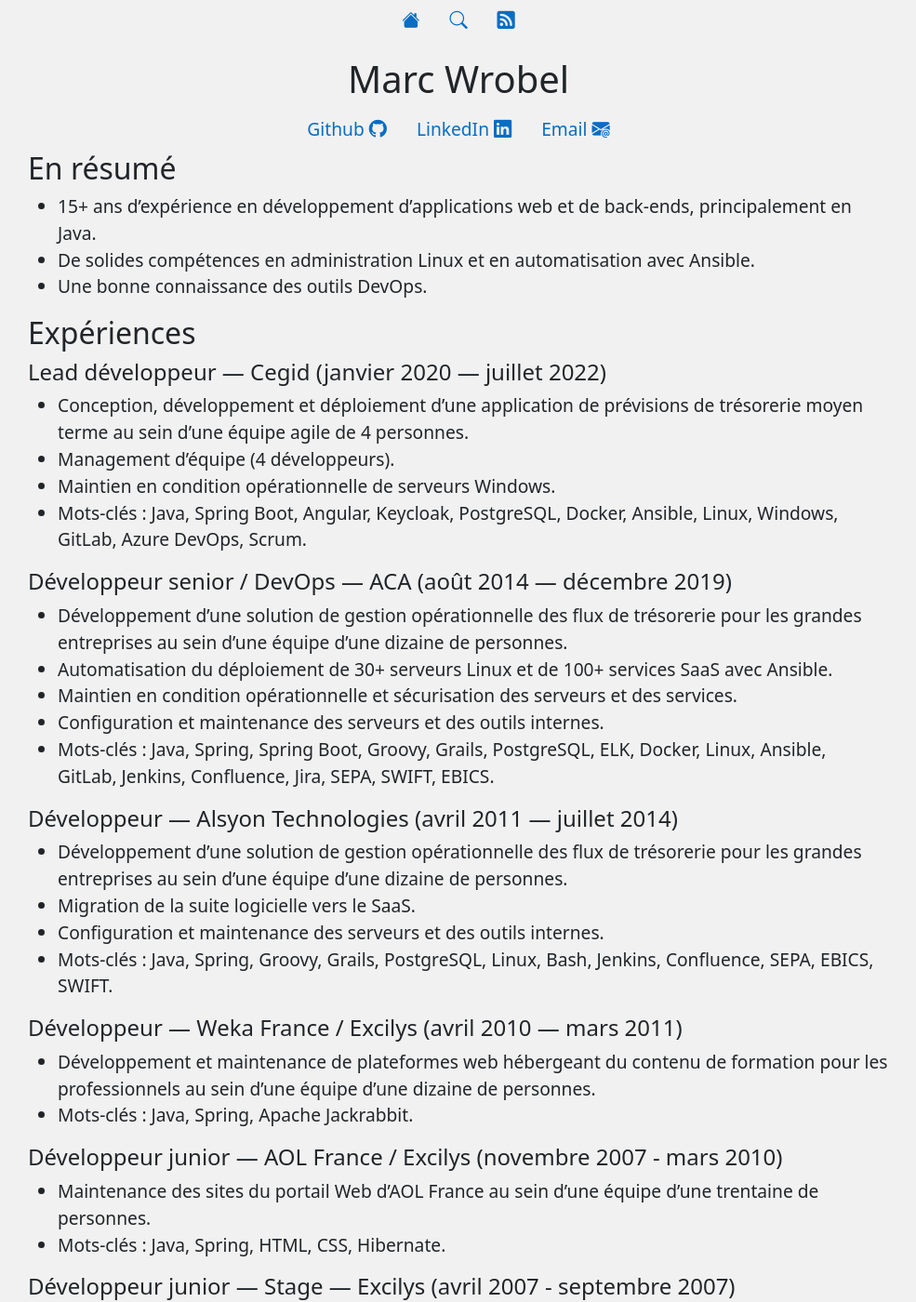
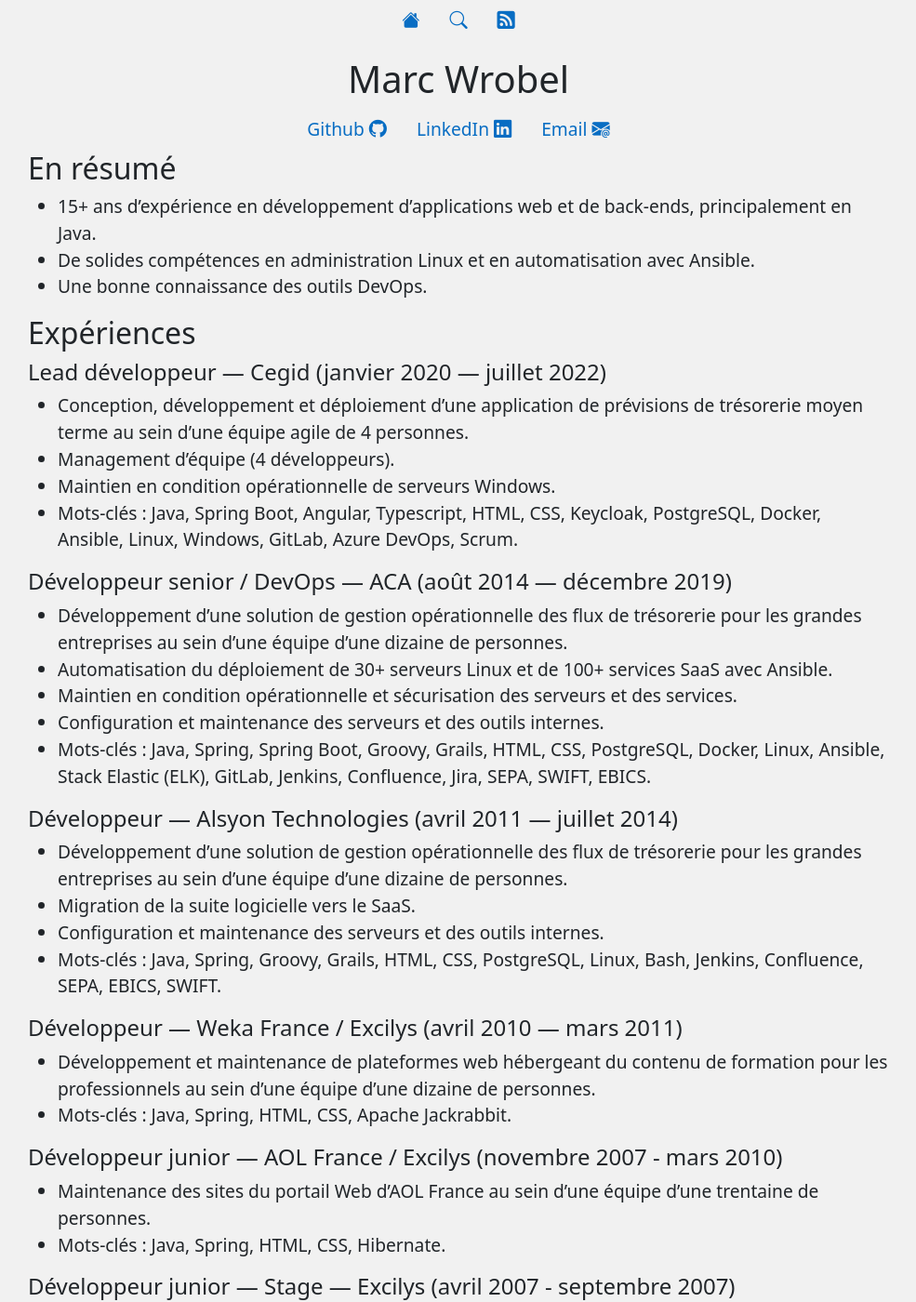
Before and after one commit to marcwrobel/marcwrobel.github.io, a Jekyll site: the page built from a-propos.md, in a window 1280 px wide and 1400 px high. Shown: the whole window at 93% size, without its empty margins (147-1132 px from the left). Built offline with Jekyll 4.4.1, drawn with Linux system fonts in a browser that asks for light colours.

Commit message:
Mise à jour des mots clés de l'expérience ACA

```diff
--- a/a-propos.md
+++ b/a-propos.md
@@ -21,8 +21,8 @@
   terme au sein d'une équipe agile de 4 personnes.
 - Management d’équipe (4 développeurs).
 - Maintien en condition opérationnelle de serveurs Windows.
-- Mots-clés : Java, Spring Boot, Angular, Keycloak, PostgreSQL, Docker, Ansible, Linux, Windows,
-  GitLab, Azure DevOps, Scrum.
+- Mots-clés : Java, Spring Boot, Angular, Typescript, HTML, CSS, Keycloak, PostgreSQL, Docker,
+  Ansible, Linux, Windows, GitLab, Azure DevOps, Scrum.
 
 #### Développeur senior / DevOps — ACA (août 2014 — décembre 2019)
 
@@ -31,8 +31,8 @@
 - Automatisation du déploiement de 30+ serveurs Linux et de 100+ services SaaS avec Ansible.
 - Maintien en condition opérationnelle et sécurisation des serveurs et des services.
 - Configuration et maintenance des serveurs et des outils internes.
-- Mots-clés : Java, Spring, Spring Boot, Groovy, Grails, PostgreSQL, ELK, Docker, Linux, Ansible,
-  GitLab, Jenkins, Confluence, Jira, SEPA, SWIFT, EBICS.
+- Mots-clés : Java, Spring, Spring Boot, Groovy, Grails, HTML, CSS, PostgreSQL, Docker, Linux,
+  Ansible, Stack Elastic (ELK), GitLab, Jenkins, Confluence, Jira, SEPA, SWIFT, EBICS.
 
 #### Développeur — Alsyon Technologies (avril 2011 — juillet 2014)
 
@@ -40,14 +40,14 @@
   entreprises au sein d'une équipe d'une dizaine de personnes.
 - Migration de la suite logicielle vers le SaaS.
 - Configuration et maintenance des serveurs et des outils internes.
-- Mots-clés : Java, Spring, Groovy, Grails, PostgreSQL, Linux, Bash, Jenkins, Confluence, SEPA,
-  EBICS, SWIFT.
+- Mots-clés : Java, Spring, Groovy, Grails, HTML, CSS, PostgreSQL, Linux, Bash, Jenkins, Confluence,
+  SEPA, EBICS, SWIFT.
 
 #### Développeur — Weka France / Excilys (avril 2010 — mars 2011)
 
 - Développement et maintenance de plateformes web hébergeant du contenu de formation pour les
   professionnels au sein d'une équipe d'une dizaine de personnes.
-- Mots-clés : Java, Spring, Apache Jackrabbit.
+- Mots-clés : Java, Spring, HTML, CSS, Apache Jackrabbit.
 
 #### Développeur junior — AOL France / Excilys (novembre 2007 - mars 2010)
 
```
